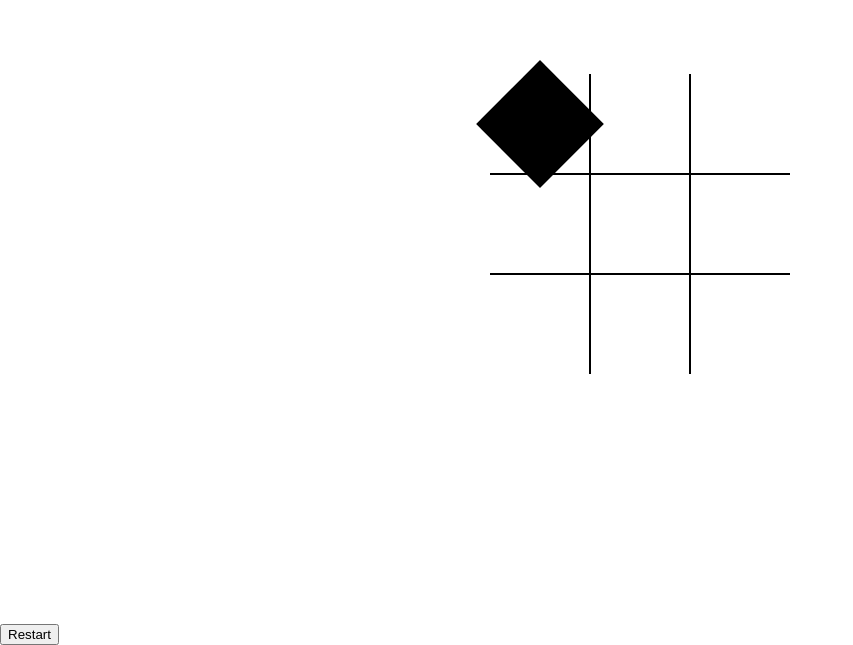
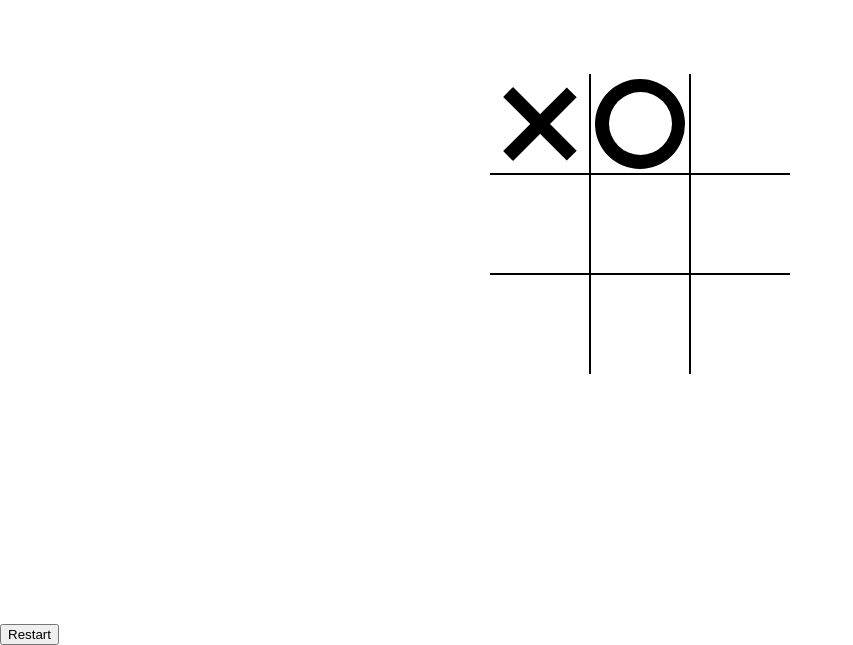
Before and after one commit to oudaddayassine31/tic-tac-toe, a plain HTML site: page index.html in a window 1280 px wide. Shown: the part 176-821 px from the top of the page, without its empty margins (0-853 px from the left). Drawn offline with Linux system fonts and the light colour scheme.

Commit message:
styling the x , o symbol for the game

```diff
--- a/index.html
+++ b/index.html
@@ -9,7 +9,7 @@
 </head>
 <body>
   <div class="board" id="board">
-    <div class="cell x" data-cell=""></div>
+    <div class="cell x" data-cell></div>
     <div class="cell circle" data-cell></div>
     <div class="cell" data-cell></div>
     <div class="cell" data-cell></div>
--- a/style.css
+++ b/style.css
@@ -81,17 +81,19 @@ body{
   content:"";
   position:absolute;
   border-radius:50%;
+  background-color:black;
 
 }
 
 
-.cell.x::before{
+.cell.circle::before{
   transform:rotate(45deg);
   width:var(--mark-size);
   height:var(--mark-size);
 }
-.cell.x::after{
+.cell.circle::after{
   transform:rotate(-45deg);
-  width:var(--mark-size);
-  height:var(--mark-size);
+  width:calc(var(--mark-size)*0.7);
+  height:calc(var(--mark-size)*0.7);
+  background-color:white;
 }
```
